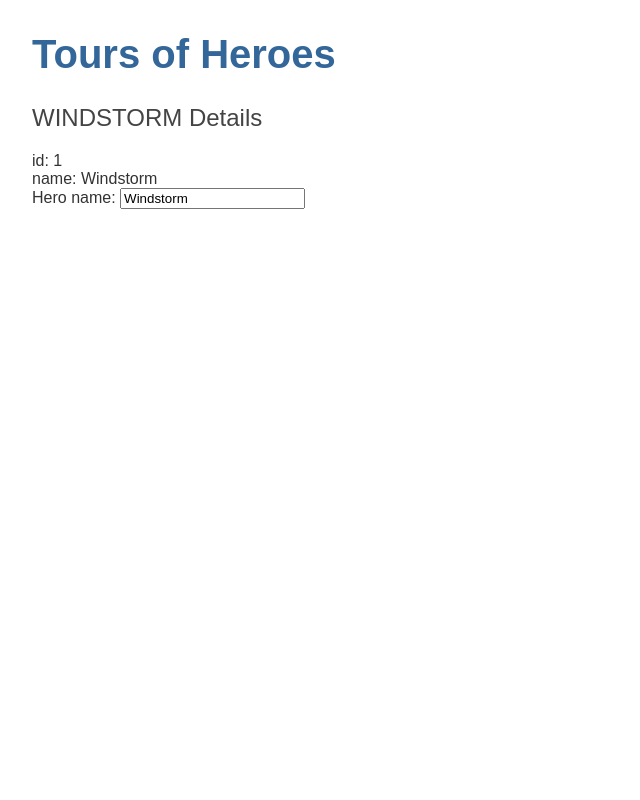
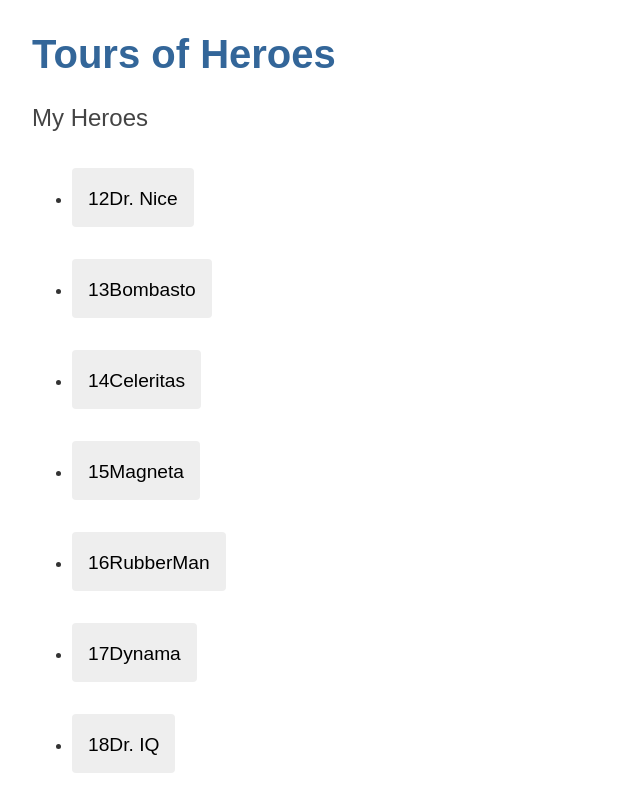
Before and after one commit to richardoppiyo/tours_of_heroes, an Angular app: page / in a window 1280 px wide. Shown: the top 800 px of the page, without its empty margins (0-640 px from the left). Built offline with nearby package versions, Linux system fonts and the light colour scheme.

Commit message:
add a list of iterated heroes

```diff
--- a/src/app/heroes/heroes.component.html
+++ b/src/app/heroes/heroes.component.html
@@ -1,7 +1,16 @@
-<h2>{{hero.name | uppercase}} Details</h2>
+<!-- <h2>{{hero.name | uppercase}} Details</h2>
 <div><span>id: </span>{{hero.id}}</div>
 <div><span>name: </span>{{hero.name}}</div>
 <div>
     <label for="name">Hero name: </label>
     <input id="name" [(ngModel)]="hero.name" placeholder="name">
-</div>
+</div> -->
+<h2>My Heroes</h2>
+<ul class="heroes">
+  <li *ngFor="let hero of heroes">
+    <button type="button">
+      <span class="badge">{{hero.id}}</span>
+      <span class="name">{{hero.name}}</span>
+    </button>
+  </li>
+</ul>
--- a/src/app/heroes/heroes.component.ts
+++ b/src/app/heroes/heroes.component.ts
@@ -1,14 +1,17 @@
 import { Component } from '@angular/core';
-import { Hero } from '../hero';
+// import { Hero } from '../hero';
+import { HEROES } from '../mock-heroes';
 
 @Component({
   selector: 'app-heroes',
   templateUrl: './heroes.component.html',
   styleUrls: ['./heroes.component.css']
 })
+
 export class HeroesComponent {
-hero: Hero = {
-  id: 1,
-  name:'Windstorm'
+  heroes = HEROES;
+  // hero: Hero = {
+  // id: 1,
+  // name:'Windstorm'
+// }
 }
-}
```
